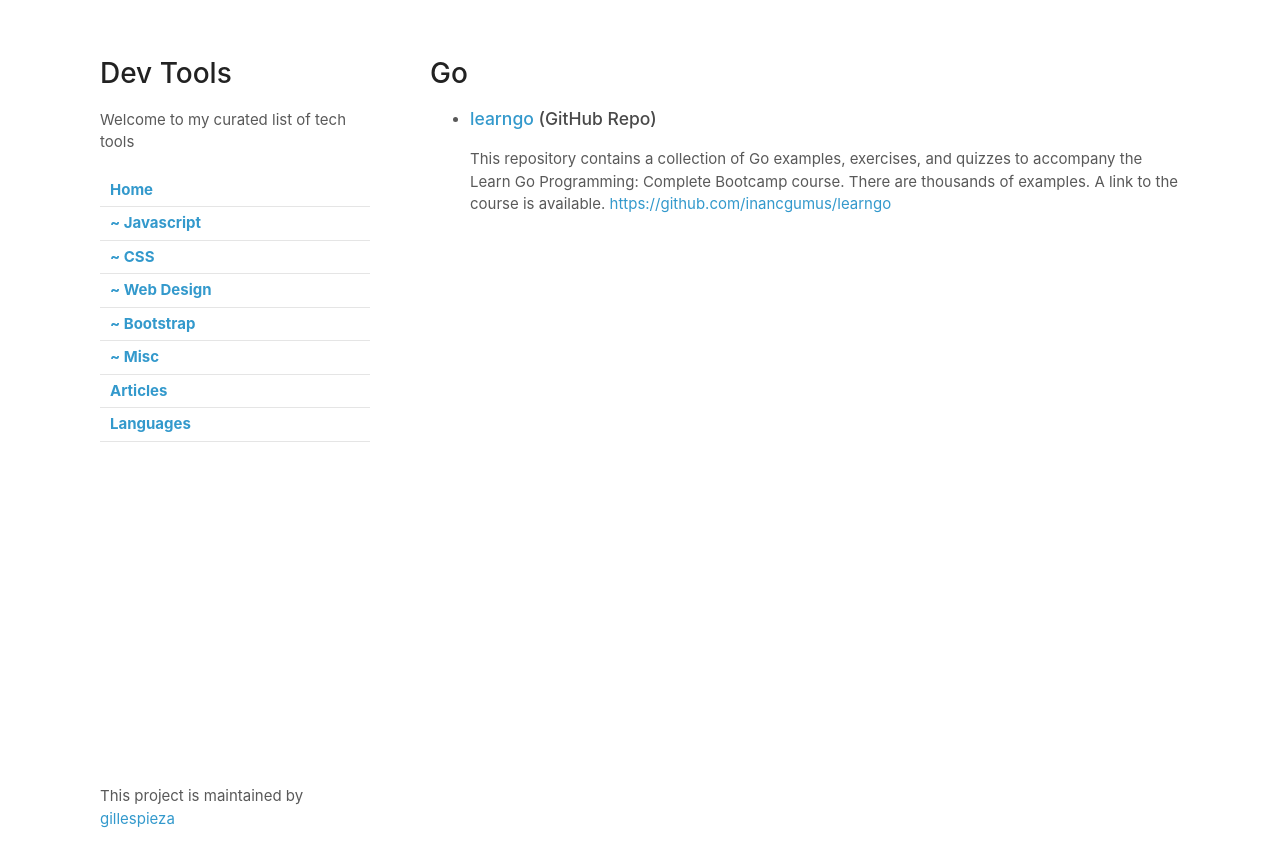
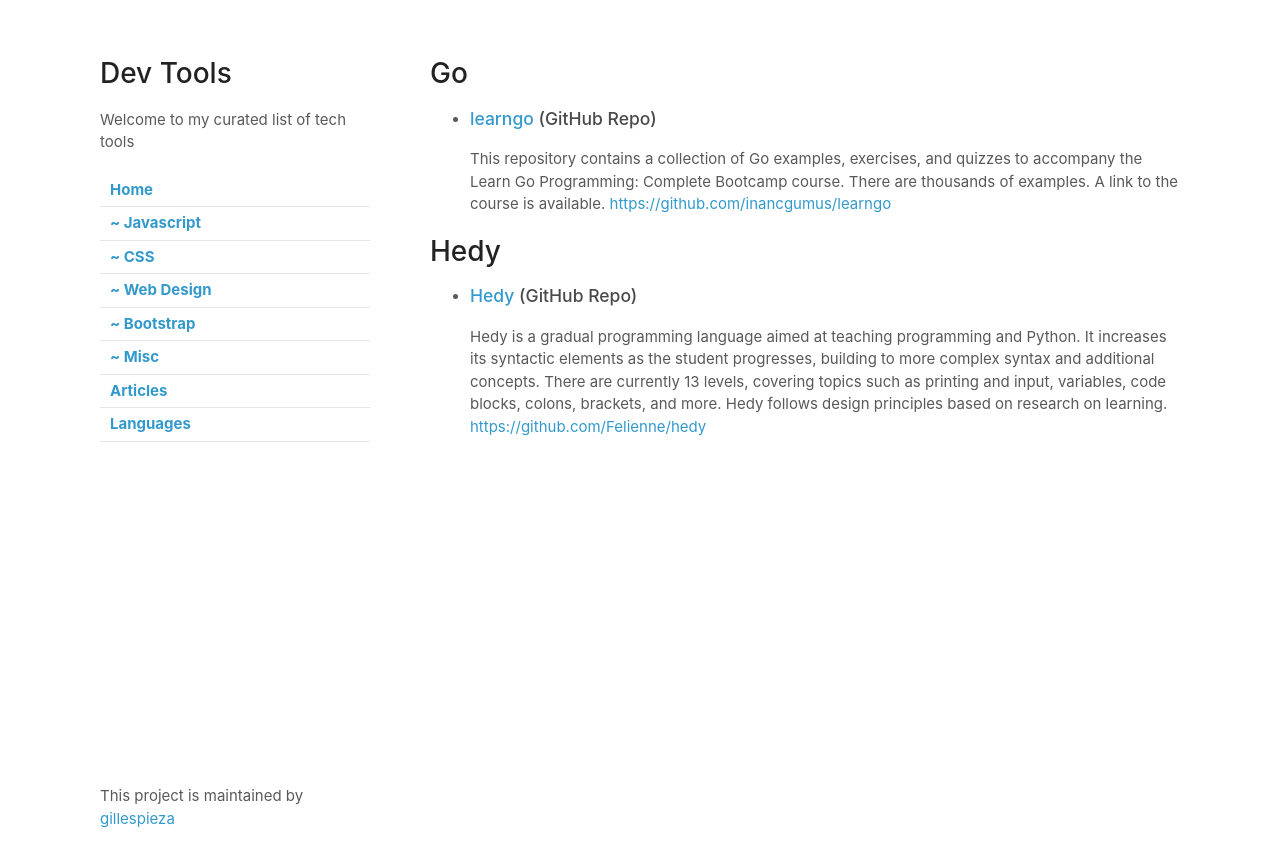
Before and after one commit to gillespieza/devtools, a Jekyll site: the page built from languages.md, in a window 1280 px wide. Shown: the top 867 px of the page. Built offline with Jekyll 4.4.1, drawn with Linux system fonts in a browser that asks for light colours.

Commit message:
Added Hedy

```diff
--- a/languages.md
+++ b/languages.md
@@ -8,3 +8,8 @@
 - ### [learngo](https://github.com/inancgumus/learngo) (GitHub Repo)
   This repository contains a collection of Go examples, exercises, and quizzes to accompany the Learn Go Programming: Complete Bootcamp course. There are thousands of examples. A link to the course is available.
   [https://github.com/inancgumus/learngo](https://github.com/inancgumus/learngo)
+
+# Hedy
+- ### [Hedy](https://github.com/Felienne/hedy) (GitHub Repo)
+  Hedy is a gradual programming language aimed at teaching programming and Python. It increases its syntactic elements as the student progresses, building to more complex syntax and additional concepts. There are currently 13 levels, covering topics such as printing and input, variables, code blocks, colons, brackets, and more. Hedy follows design principles based on research on learning.
+  [https://github.com/Felienne/hedy](https://github.com/Felienne/hedy)
```
